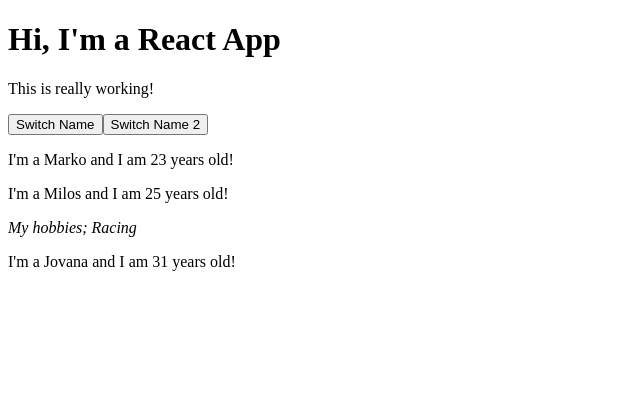
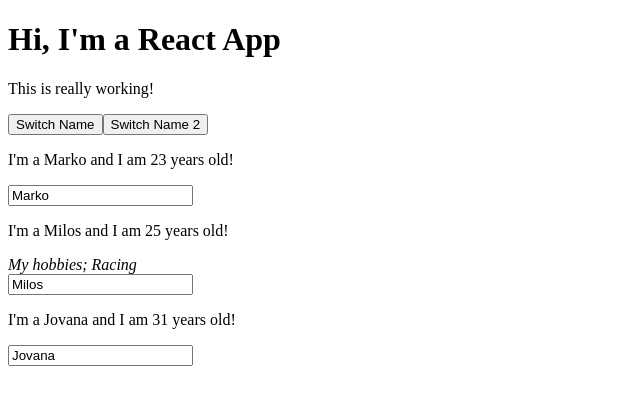
Before and after one commit to MarkoTON/Max-React.github.io, a React (Create React App) app: page / in a window 1280 px wide. Shown: the top 404 px of the page, without its empty margins (0-640 px from the left). Built offline with nearby package versions, Linux system fonts and the light colour scheme.

Commit message:
two way data binding

```diff
--- a/src/App.js
+++ b/src/App.js
@@ -20,6 +20,16 @@ class App extends Component {
         {name: newName, age: 23},
         {name: 'Milos', age: 25},
         {name: 'Jovana', age: 31}
+      ]
+    })
+  }
+
+  nameChangedhandler = (e) => {
+    this.setState({
+      persons: [
+        {name: 'newName', age: 23},
+        {name: 'Milos', age: 25},
+        {name: e.target.value, age: 31}
       ]
     })
   }
@@ -47,6 +57,7 @@ class App extends Component {
         <Person
           name={this.state.persons[2].name}
           age={this.state.persons[2].age}
+          nameChangedhandler={this.nameChangedhandler}
         />
       </div>
     );
--- a/src/Person/Person.js
+++ b/src/Person/Person.js
@@ -1,11 +1,12 @@
 import React from 'react';
 
 const person = (props) => {
-  const {name,age,click} = props;
+  const {name,age,click,nameChangedhandler} = props;
   return (
     <div>
       <p onClick={click}>I'm a {name} and I am {age} years old!</p>
       <div>{props.children}</div>
+      <input onChange={nameChangedhandler} type="text" value={name} />
     </div>
   )
 };
```
